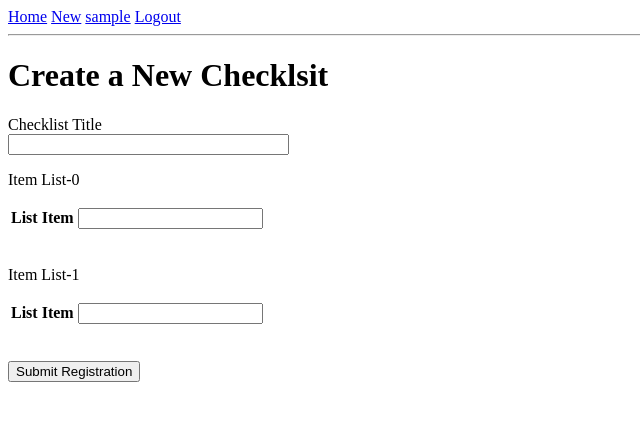
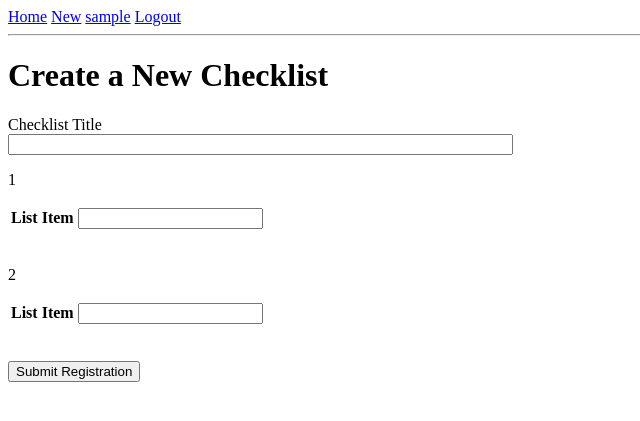
Before and after one commit to camp45/Routine-Checklists, a Flask app: page /new in a window 1280 px wide. Shown: the top 421 px of the page, without its empty margins (0-640 px from the left). Run offline with Flask 2, Linux system fonts and the light colour scheme; the visitor is signed in with stand-in values (Sample User, id 1); data comes from the database, SQL or seed files in the repository.

Commit message:
Added user profile pages. This included the /user/<username. route and user.html template. Also did some minor cleanup of some other templates for consistancy.

```diff
--- a/cl_app/forms.py
+++ b/cl_app/forms.py
@@ -40,6 +40,6 @@ class CheckListForm(FlaskForm):
     submit = SubmitField('Submit Registration')
 
     def validate_title(self, title):
-        list = CheckList.query.filter_by(title=title.data)
+        list = CheckList.query.filter_by(title=title.data).first()
         if list is not None:
             raise ValidationError('This title is already take, please chose another.')
--- a/cl_app/models.py
+++ b/cl_app/models.py
@@ -44,6 +44,3 @@ class ListItem(db.Model):
 
     def __repr__(self):
         return f'<ListItem: {self.title}>'
-
-    def __repr__(self):
-        return f'<ListItem: {self.title}>'
--- a/cl_app/routes.py
+++ b/cl_app/routes.py
@@ -10,10 +10,10 @@ from cl_app.models import User, CheckList, ListItem
 @app.route('/')
 @app.route('/index')
 def index():
-    check_lists = CheckList.query.order_by(CheckList.creation_date).limit(10)
+    checklists = CheckList.query.order_by(CheckList.creation_date.desc()).limit(10)
     return render_template('index.html',
                             title='Home Page',
-                            check_lists=check_lists)
+                            checklists=checklists)
 
 
 @app.route('/new', methods=['GET', 'POST'])
@@ -72,3 +72,10 @@ def register():
         flash('Congrats, you are now a registerd user!')
         return redirect(url_for('login'))
     return render_template('register.html', title='Register', form=form)
+
+
+@app.route('/user/<username>')
+def user(username):
+    user = User.query.filter_by(username=username).first_or_404()
+    checklists = user.checklists.order_by(CheckList.creation_date.desc()).limit(10).all()
+    return render_template('user.html', user=user, checklists=checklists)
--- a/cl_app/templates/404.html
+++ b/cl_app/templates/404.html
@@ -1,6 +1,6 @@
-{% extends 'base.html' %}
+{% extends "base.html" %}
 
 {% block content %}
     <h1>File not found</h1>
-    <p><a href="{{ url_for('index')"></a></p>
+    <p><a href="{{ url_for('index')}}"></a></p>
 {% endblock content %}
--- a/cl_app/templates/500.html
+++ b/cl_app/templates/500.html
@@ -1,7 +1,7 @@
-{% extends 'base.html' %}
+{% extends "base.html" %}
 
 {% block content %}
     <h1>Internal Server Error</h1>
     <p>Sorry for the issue.</p>
-    <p><a href="{{ url_for('index')"></a></p>
+    <p><a href="{{ url_for('index')}}"></a></p>
 {% endblock content %}
--- a/cl_app/templates/base.html
+++ b/cl_app/templates/base.html
@@ -17,7 +17,7 @@
             {% if current_user.is_anonymous %}
             <a href="{{ url_for('login') }}">Login</a>
             {% else %}
-            <a href="#profile">{{ current_user.username }}</a>
+            <a href="/user/{{current_user.username}}">{{ current_user.username }}</a>
             <a href="{{ url_for('logout') }}">Logout</a>
             {% endif %}
         </div>
--- a/cl_app/templates/create_new_checklist.html
+++ b/cl_app/templates/create_new_checklist.html
@@ -1,20 +1,19 @@
 {% extends "base.html" %}
 
 {% block content %}
-    <h1>Create a New Checklsit</h1>
+    <h1>Create a New Checklist</h1>
     <form action="" method="post">
         {{ form.hidden_tag() }}
         <p>
             {{ form.title.label }}<br>
-            {{ form.title(size=32) }}<br>
+            {{ form.title(size=60) }}<br>
             {% for error in form.title.errors %}
                 <span style="color:red;">{{error}}</span>
             {% endfor %}
         </p>
         {% for item in form.item_list %}
             <p>
-                {{ item.label }}<br>
-                {{ item(size=32) }} <br>
+                {{loop.index}}{{ item(size=60) }} <br>
                 {% for error in item.errors %}
                     <span style="color:red;">{{error}}</span>
                 {% endfor %}
--- a/cl_app/templates/index.html
+++ b/cl_app/templates/index.html
@@ -4,10 +4,10 @@
     <h1>Home</h1>
     <p>This is the home page of the routine checklists web page.</p>
     <p>Here are the checklists:</p>
-    {% for list in check_lists %}
+    {% for list in checklists %}
         <div>
             <h2>{{ list.title}}</h2>
-            <p>By <a href="/#profile">{{list.author.username}}</a>, on {{list.creation_date}}</p>
+            <p>By <a href="/user/{{list.author.username}}">{{list.author.username}}</a>, on {{list.creation_date}}</p>
             {% for item in list.listitems %}
                 <li>{{ item.title }}</li>
             {% endfor %}
```
Also changed, not shown: cl_app/templates/user.html (added, +18 -0 lines).
